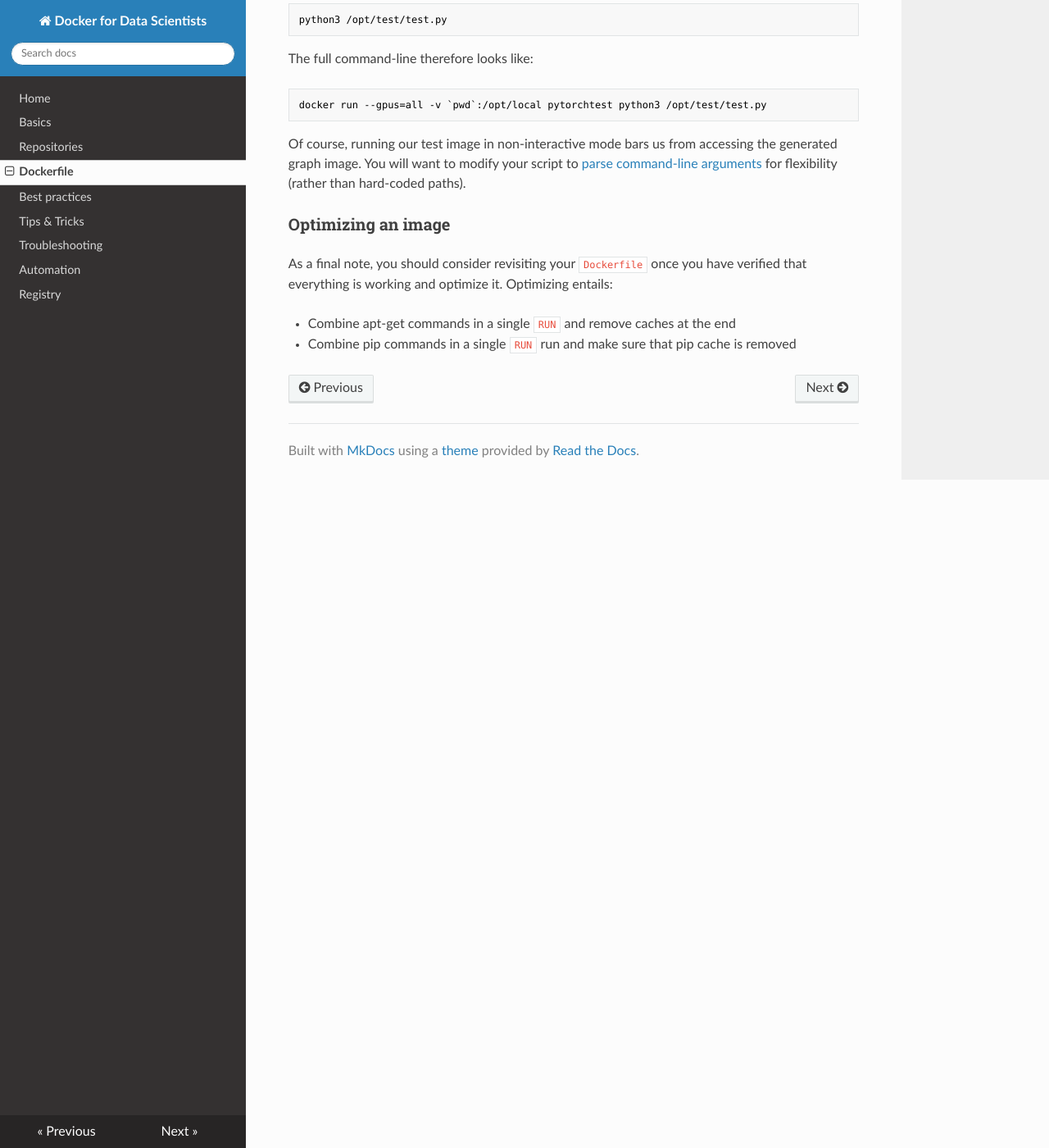
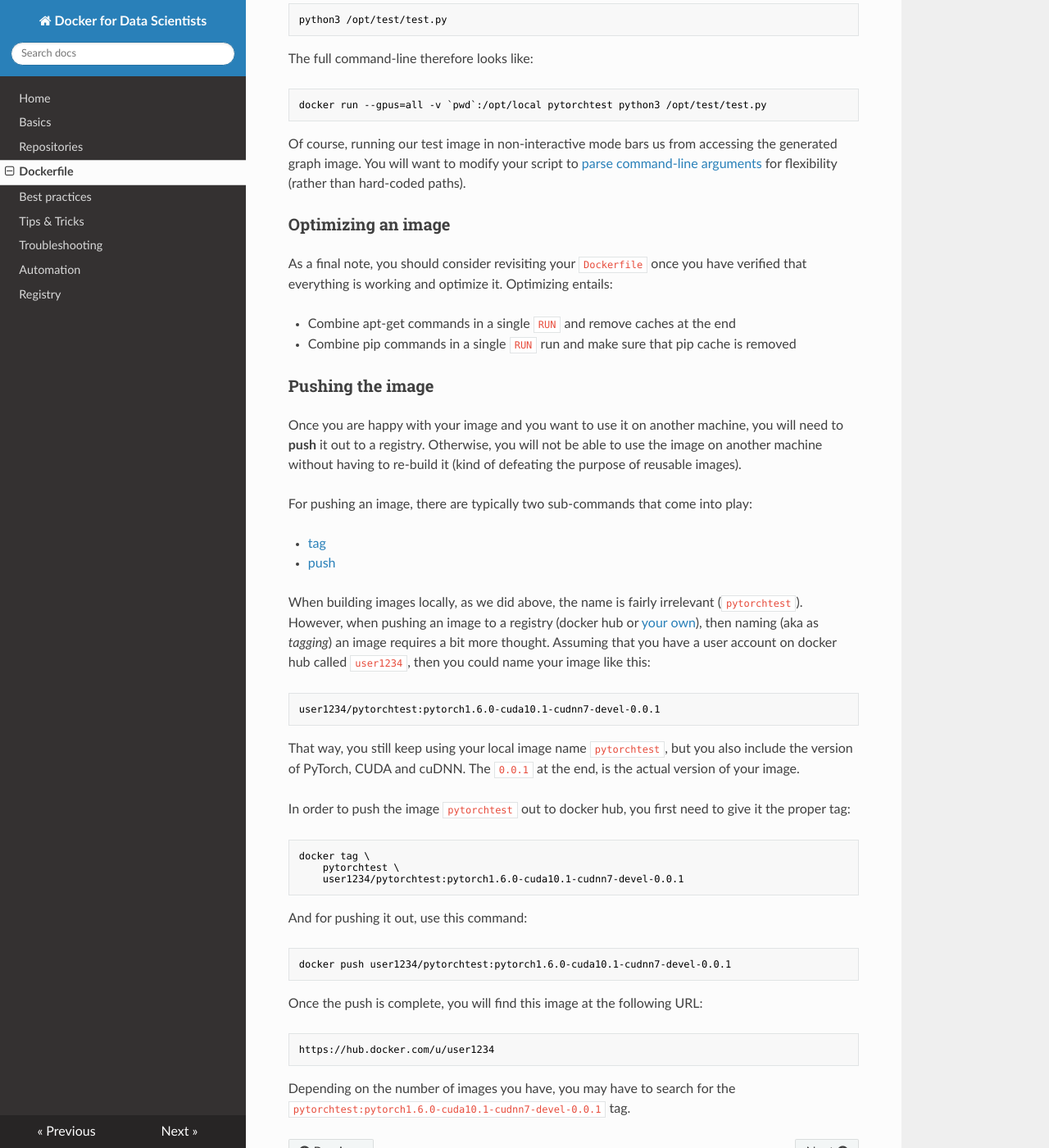
Before and after one commit to waikato-datamining/docker-for-data-scientists, an MkDocs documentation site: the page built from docs/dockerfile.md, in a window 1280 px wide and 1400 px high, scrolled down 6585 px. Shown: the whole window at 82% size. Built offline with MkDocs 1.6.1, drawn with Linux system fonts in a browser that asks for light colours; nearby versions of some CDN libraries.

Commit message:
added pushing of image

````diff
--- a/docs/dockerfile.md
+++ b/docs/dockerfile.md
@@ -342,3 +342,53 @@ verified that everything is working and optimize it. Optimizing entails:
 
 * Combine apt-get commands in a single `RUN` and remove caches at the end
 * Combine pip commands in a single `RUN` run and make sure that pip cache is removed
+
+
+# Pushing the image
+
+Once you are happy with your image and you want to use it on another machine, you will
+need to **push** it out to a registry. Otherwise, you will not be able to use the image
+on another machine without having to re-build it (kind of defeating the purpose of reusable
+images).
+
+For pushing an image, there are typically two sub-commands that come into play:
+
+* [tag](https://docs.docker.com/engine/reference/commandline/tag/)
+* [push](https://docs.docker.com/engine/reference/commandline/push/)
+
+When building images locally, as we did above, the name is fairly irrelevant (`pytorchtest`).
+However, when pushing an image to a registry (docker hub or [your own](registry.md)), then
+naming (aka as *tagging*) an image requires a bit more thought. Assuming that you have
+a user account on docker hub called `user1234`, then you could name your image like this:
+
+```
+user1234/pytorchtest:pytorch1.6.0-cuda10.1-cudnn7-devel-0.0.1
+```
+
+That way, you still keep using your local image name `pytorchtest`, but you also
+include the version of PyTorch, CUDA and cuDNN. The `0.0.1` at the end, is the actual
+version of your image.
+
+In order to push the image `pytorchtest` out to docker hub, you first need to give it
+the proper tag:
+
+```commandline
+docker tag \
+    pytorchtest \
+    user1234/pytorchtest:pytorch1.6.0-cuda10.1-cudnn7-devel-0.0.1
+```
+
+And for pushing it out, use this command:
+
+```
+docker push user1234/pytorchtest:pytorch1.6.0-cuda10.1-cudnn7-devel-0.0.1
+```
+
+Once the push is complete, you will find this image at the following URL:
+
+```
+https://hub.docker.com/u/user1234
+```
+
+Depending on the number of images you have, you may have to search for the
+`pytorchtest:pytorch1.6.0-cuda10.1-cudnn7-devel-0.0.1` tag.
````
